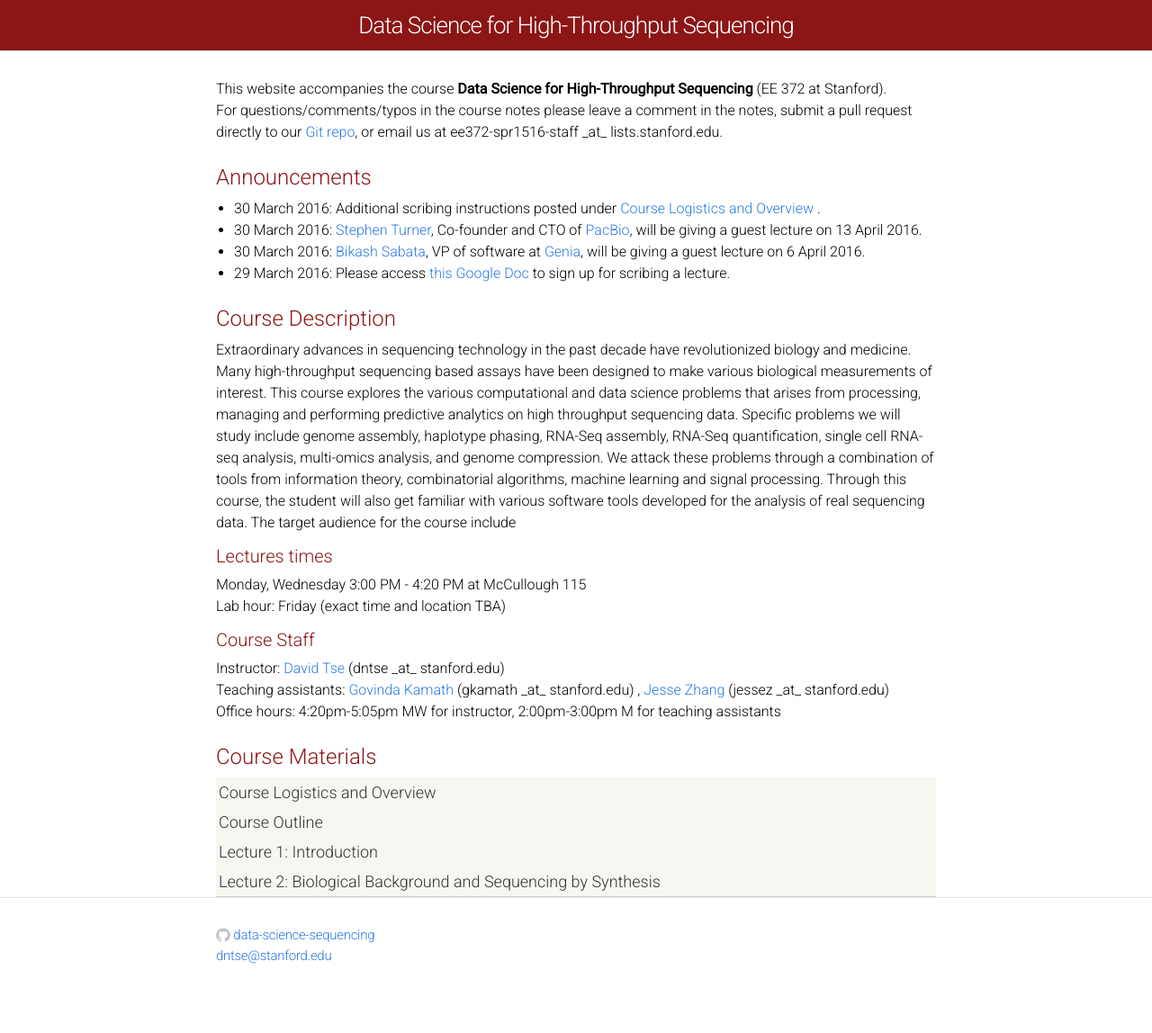
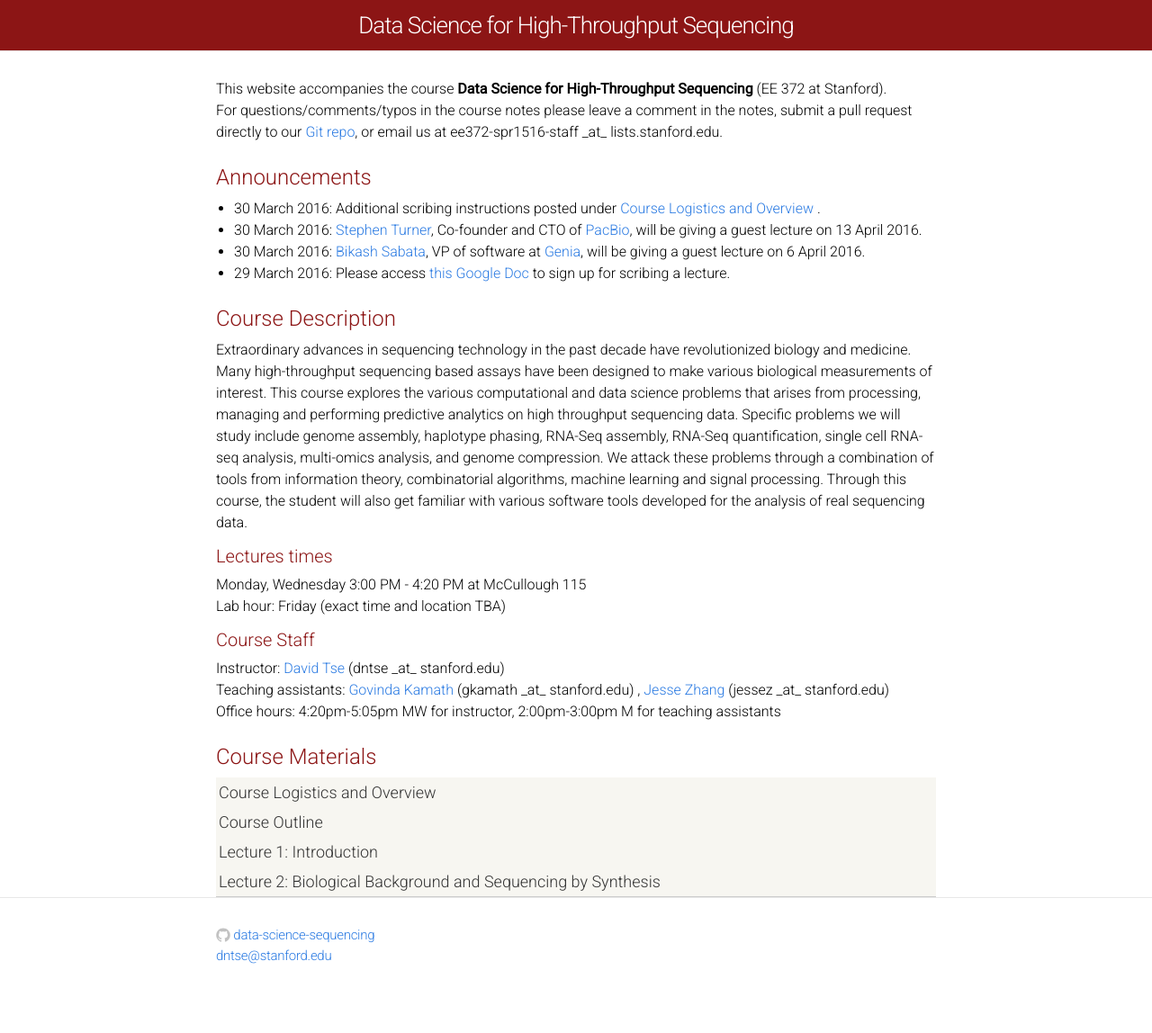
Before and after one commit to laurashen/data-science-sequencing.github.io, a Jekyll site: the page built from index.html, in a window 1280 px wide. Shown: the whole page at 90% size. Built offline with Jekyll 4.4.1, drawn with Linux system fonts in a browser that asks for light colours.

Commit message:
Corrected typo

```diff
--- a/index.html
+++ b/index.html
@@ -25,8 +25,7 @@ layout: default
 
    <div class="module-header">Course Description</div>
 
-   Extraordinary advances in sequencing technology  in the past decade have revolutionized biology and medicine. Many high-throughput sequencing based assays have been designed to make various biological measurements of interest. This course explores the various computational and data science problems that arises from processing, managing and performing predictive analytics on high throughput sequencing data. Specific problems we will study include genome assembly, haplotype phasing, RNA-Seq assembly, RNA-Seq quantification, single cell RNA-seq analysis, multi-omics analysis, and genome compression. We attack these problems through a combination of tools from  information theory, combinatorial algorithms, machine learning and signal processing. Through this course, the student will also get familiar with various software tools developed for the analysis of real sequencing data. The target audience for the course include
-
+   Extraordinary advances in sequencing technology  in the past decade have revolutionized biology and medicine. Many high-throughput sequencing based assays have been designed to make various biological measurements of interest. This course explores the various computational and data science problems that arises from processing, managing and performing predictive analytics on high throughput sequencing data. Specific problems we will study include genome assembly, haplotype phasing, RNA-Seq assembly, RNA-Seq quantification, single cell RNA-seq analysis, multi-omics analysis, and genome compression. We attack these problems through a combination of tools from  information theory, combinatorial algorithms, machine learning and signal processing. Through this course, the student will also get familiar with various software tools developed for the analysis of real sequencing data.
 
 <div class ="Lecture-times">
 
```
